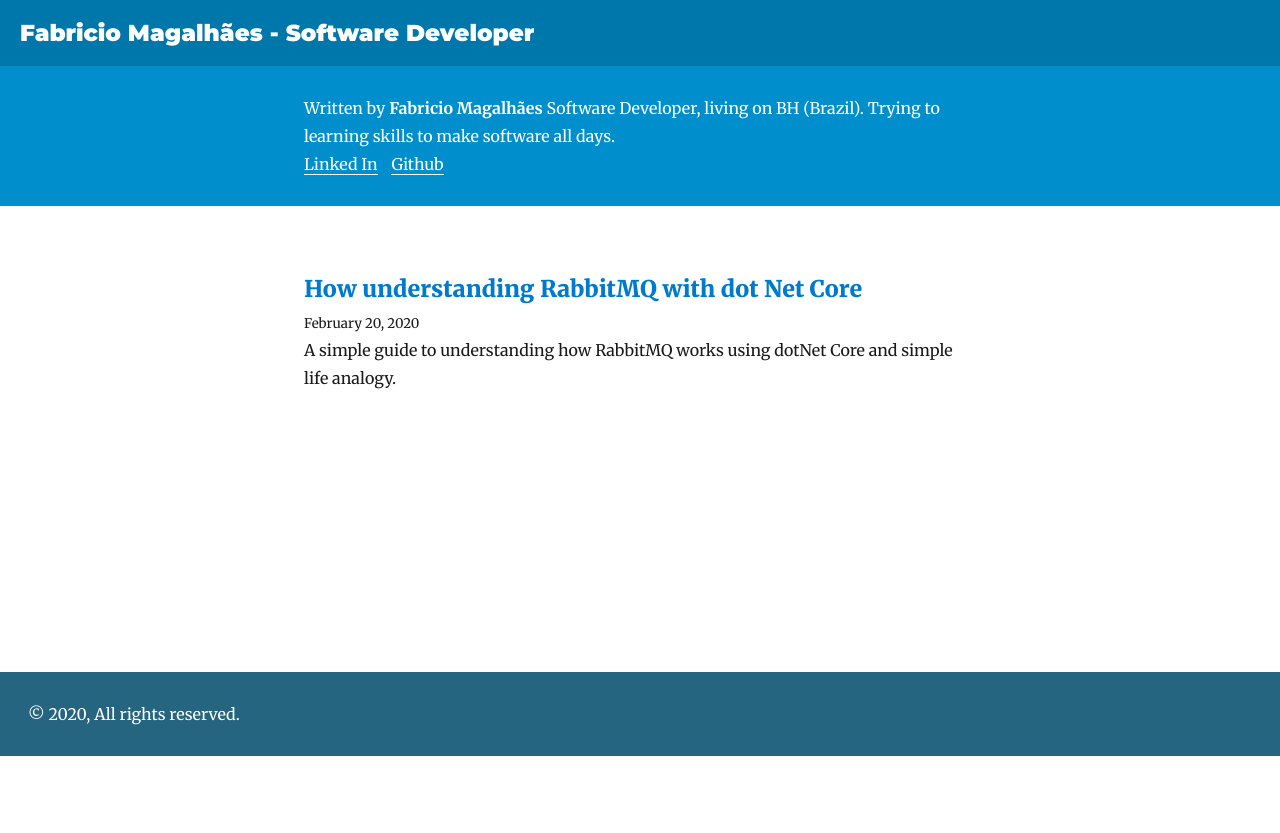
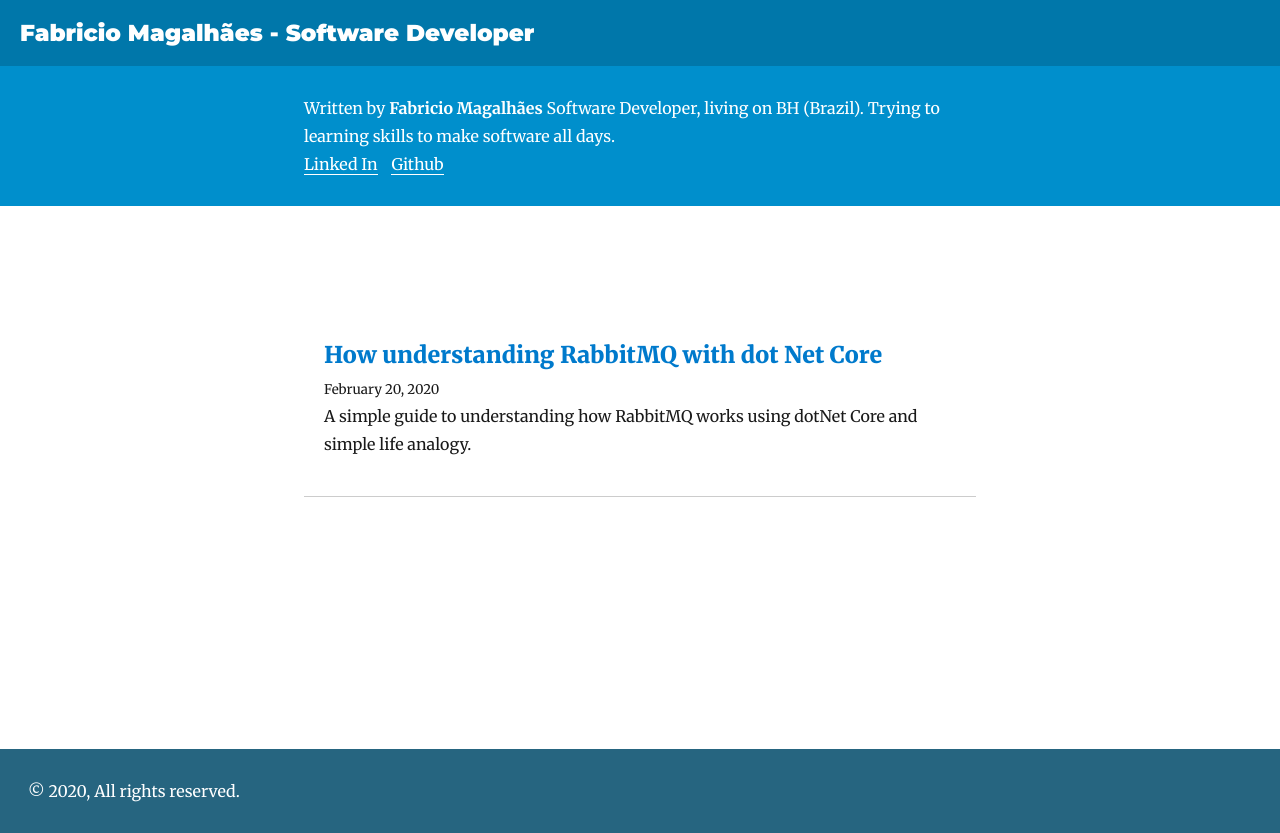
Before and after one commit to fabriciomsdev/blog, a Gatsby site: page / in a window 1280 px wide. Before the commit the page ends 800 px from the top, so only its background shows below. Built offline with nearby package versions, Linux system fonts and the light colour scheme; Gatsby itself is replaced by a stand-in of ours; some packages are replaced by stand-ins of ours.

Commit message:
Fix articles cards on list in index

```diff
--- a/src/pages/index.js
+++ b/src/pages/index.js
@@ -25,7 +25,14 @@ const BlogIndex = ({ data, location }) => {
         {posts.map(({ node }) => {
           const title = node.frontmatter.title || node.fields.slug
           return (
-            <article key={node.fields.slug}>
+            <article
+              key={node.fields.slug}
+              style={{
+                backgroundColor: `#fff`,
+                padding: `10px 20px`,
+                borderBottom: `1px #ccc solid`
+              }}
+            >
               <header>
                 <h3
                   style={{
```
